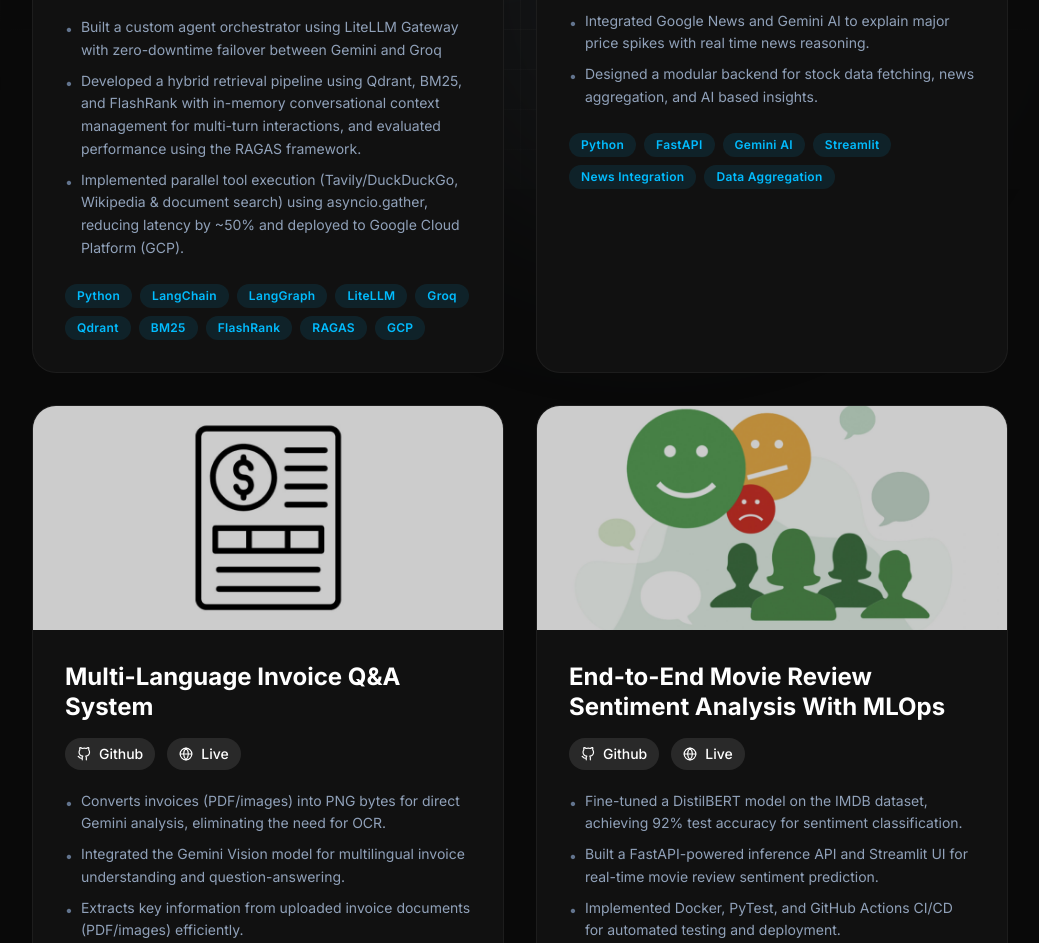
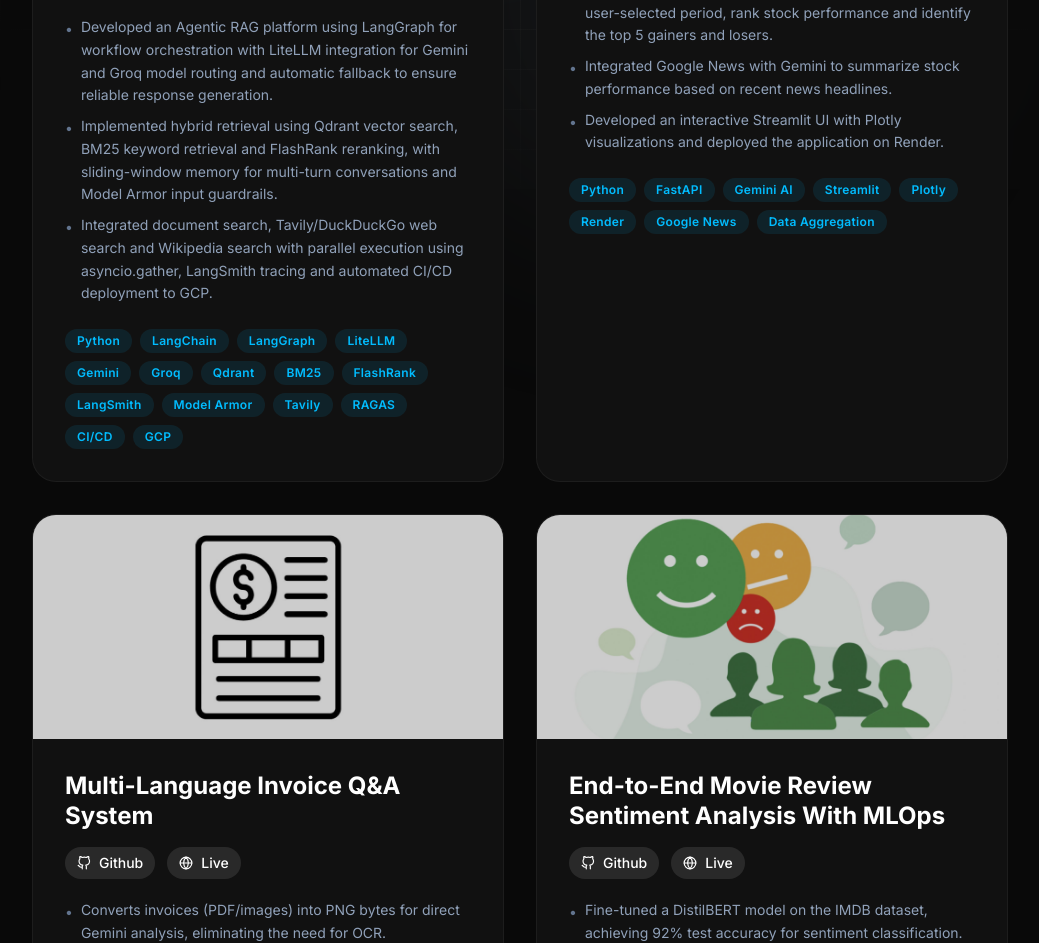
Before and after one commit to sushrutha777/Portfolio, a Next.js app: page /projects in a window 1280 px wide. Shown: the part 611-1554 px from the top of the page, without its empty margins (120-1159 px from the left). Built offline with nearby package versions, Linux system fonts and the light colour scheme.

Commit message:
Update portfolio content and resume

```diff
--- a/src/app/layout.tsx
+++ b/src/app/layout.tsx
@@ -121,7 +121,7 @@ const jsonLd = {
       url: SITE_URL,
       jobTitle: "Data Scientist & Generative AI Engineer",
       description:
-        "Final year Data Science student specializing in AI, ML, Deep Learning, Generative AI, RAG, and LangChain. Based in Bengaluru, India.",
+        "Final year Data Science student specializing in Generative AI, MLOps, and Full-Stack development, building production-ready AI systems. Based in Bengaluru, India.",
       email: "sushruthaskottary777@gmail.com",
       sameAs: [
         "https://github.com/sushrutha777",
--- a/src/components/sections/About.tsx
+++ b/src/components/sections/About.tsx
@@ -36,9 +36,9 @@ export default function About() {
             </h3>
 
             <p className="text-slate-300 leading-relaxed mb-8 text-sm md:text-base">
-              I am a proactive Data Science undergrad with a profound enthusiasm for developing data-driven solutions and exploring innovative technologies in Machine Learning and Generative AI.
-              Currently, I am delving deeply into Python and modern frameworks to build production RAG systems and construct robust AI applications.
-              Always eager to learn and adapt, I look forward to contributing to impactful projects!
+              Data Science undergraduate with hands-on experience building production-grade AI systems across Machine Learning, Deep Learning and Generative AI.
+              I build end-to-end RAG pipelines, LLM-powered applications and MLOps workflows, with a consistent focus on reliability, scalability and real-world impact.
+              Open to roles and collaborations where I can apply my expertise to build meaningful, AI-driven solutions.
             </p>
 
             <div className="flex flex-wrap gap-4">
--- a/src/components/sections/Contact.tsx
+++ b/src/components/sections/Contact.tsx
@@ -92,7 +92,7 @@ export default function Contact() {
                 </h2>
                 <div className="w-12 h-1 bg-brand-purple rounded-full mb-8"></div>
                 <p className="text-slate-400 text-lg mb-12 max-w-md leading-relaxed">
-                  Actively seeking roles in Data Science, ML, and Generative AI, with a strong interest in building intelligent, data driven solutions.
+                  Actively seeking roles in Data Science, ML and Generative AI with a strong interest in building intelligent, data driven solutions.
                 </p>
 
                 <div className="space-y-6">
--- a/src/components/sections/Experience.tsx
+++ b/src/components/sections/Experience.tsx
@@ -10,9 +10,9 @@ const experiences = [
     type: "Freelance",
     date: "Jan 2026 — Present",
     bullets: [
-      <>Built and deployed a responsive portfolio website for the digital marketing agency <a href="https://shotnest.in/" target="_blank" rel="noopener noreferrer" className="text-indigo-400 hover:text-white font-semibold transition-colors underline decoration-indigo-400/30 underline-offset-2">ShotNest</a>, featuring a Gemini AI chatbot for user queries, Firebase App Check for security, and a password-protected contact form.</>,
-      <>Developed a production-ready fish delivery web application for a local fish business <a href="https://macchikart.in" target="_blank" rel="noopener noreferrer" className="text-indigo-400 hover:text-white font-semibold transition-colors underline decoration-indigo-400/30 underline-offset-2">MacchiKart</a> with Firebase and Google Antigravity, featuring guest checkout, cash-on-delivery, order tracking, and an admin portal.</>,
-      <>Developed and deployed a portfolio website for an educational Institution <a href="https://www.baschoolandcollege.com/" target="_blank" rel="noopener noreferrer" className="text-indigo-400 hover:text-white font-semibold transition-colors underline decoration-indigo-400/30 underline-offset-2 whitespace-nowrap">BA School & College</a> and <a href="https://www.baitithumbay.com/" target="_blank" rel="noopener noreferrer" className="text-indigo-400 hover:text-white font-semibold transition-colors underline decoration-indigo-400/30 underline-offset-2 whitespace-nowrap">BA ITI</a>.</>,
+      <>Built and deployed a responsive portfolio website for the digital marketing agency <a href="https://shotnest.in/" target="_blank" rel="noopener noreferrer" className="text-indigo-400 hover:text-white font-semibold transition-colors underline decoration-indigo-400/30 underline-offset-2">ShotNest</a>, implementing a Formspree-powered contact form, responsive layouts, and production hosting on Firebase.</>,
+      <>Developed a production-ready fish delivery web application for a local fish business <a href="https://macchikart.in" target="_blank" rel="noopener noreferrer" className="text-indigo-400 hover:text-white font-semibold transition-colors underline decoration-indigo-400/30 underline-offset-2">MacchiKart</a>, featuring guest checkout, cash-on-delivery, order tracking and a dedicated admin portal for order management.</>,
+      <>Designed and deployed a portfolio website for an educational Institution <a href="https://www.baschoolandcollege.com/" target="_blank" rel="noopener noreferrer" className="text-indigo-400 hover:text-white font-semibold transition-colors underline decoration-indigo-400/30 underline-offset-2 whitespace-nowrap">BA School &amp; College</a> and <a href="https://www.baitithumbay.com/" target="_blank" rel="noopener noreferrer" className="text-indigo-400 hover:text-white font-semibold transition-colors underline decoration-indigo-400/30 underline-offset-2 whitespace-nowrap">BA ITI</a>.</>,
       <>Contributed to the development of the PDF utility web app <a href="https://trymypdf.web.app/" target="_blank" rel="noopener noreferrer" className="text-indigo-400 hover:text-white font-semibold transition-colors underline decoration-indigo-400/30 underline-offset-2">TryMyPDF</a> as part of the development team.</>,
       "Implemented SEO techniques using Google Search Console to improve website indexing and search visibility."
     ]
--- a/src/components/sections/Hero.tsx
+++ b/src/components/sections/Hero.tsx
@@ -21,7 +21,7 @@ export default function Hero() {
           </h1>
 
           <p className="text-lg md:text-2xl text-slate-400 font-light max-w-2xl leading-relaxed">
-            Final year Data Science student with experience in AI, ML, and DL, crafting code to solve real-world problems.
+            Final year Data Science student specializing in Generative AI, MLOps, and Full-Stack development, building production-ready AI systems.
           </p>
 
           <div className="flex flex-wrap items-center justify-center gap-4 mt-8">
--- a/src/components/sections/Projects.tsx
+++ b/src/components/sections/Projects.tsx
@@ -10,11 +10,11 @@ const projects = [
     id: "rag",
     title: "End-to-End Agentic RAG System (Document, Web & Wikipedia Search)",
     points: [
-      "Built a custom agent orchestrator using LiteLLM Gateway with zero-downtime failover between Gemini and Groq",
-      "Developed a hybrid retrieval pipeline using Qdrant, BM25, and FlashRank with in-memory conversational context management for multi-turn interactions, and evaluated performance using the RAGAS framework.",
-      "Implemented parallel tool execution (Tavily/DuckDuckGo, Wikipedia & document search) using asyncio.gather, reducing latency by ~50% and deployed to Google Cloud Platform (GCP)."
+      "Developed an Agentic RAG platform using LangGraph for workflow orchestration with LiteLLM integration for Gemini and Groq model routing and automatic fallback to ensure reliable response generation.",
+      "Implemented hybrid retrieval using Qdrant vector search, BM25 keyword retrieval and FlashRank reranking, with sliding-window memory for multi-turn conversations and Model Armor input guardrails.",
+      "Integrated document search, Tavily/DuckDuckGo web search and Wikipedia search with parallel execution using asyncio.gather, LangSmith tracing and automated CI/CD deployment to GCP."
     ],
-    tags: ["Python", "LangChain", "LangGraph", "LiteLLM", "Groq", "Qdrant", "BM25", "FlashRank", "RAGAS", "GCP"],
+    tags: ["Python", "LangChain", "LangGraph", "LiteLLM", "Gemini", "Groq", "Qdrant", "BM25", "FlashRank", "LangSmith", "Model Armor", "Tavily", "RAGAS", "CI/CD", "GCP"],
     codeLink: "https://github.com/sushrutha777/AI-Platform-with-Agentic-Retrieval",
     liveLink: "https://enterprise-ai-platform-with-agentic-retrieval-git-605042885639.asia-south1.run.app/",
     image: "/agentic-rag.png",
@@ -23,11 +23,11 @@ const projects = [
     id: "stock",
     title: "Stock Movement Reason Finder",
     points: [
-      "Built a FastAPI based tool to analyze NIFTY100 stock movements, identifying top gainers and losers.",
-      "Integrated Google News and Gemini AI to explain major price spikes with real time news reasoning.",
-      "Designed a modular backend for stock data fetching, news aggregation, and AI based insights."
+      "Developed a stock analysis system to calculate percentage price changes across NIFTY100 stocks over a user-selected period, rank stock performance and identify the top 5 gainers and losers.",
+      "Integrated Google News with Gemini to summarize stock performance based on recent news headlines.",
+      "Developed an interactive Streamlit UI with Plotly visualizations and deployed the application on Render."
     ],
-    tags: ["Python", "FastAPI", "Gemini AI", "Streamlit", "News Integration", "Data Aggregation"],
+    tags: ["Python", "FastAPI", "Gemini AI", "Streamlit", "Plotly", "Render", "Google News", "Data Aggregation"],
     codeLink: "https://github.com/sushrutha777/Stock_Movement_Reason_Finder",
     liveLink: "https://stock-movement-reason-finder.streamlit.app/",
     image: "/stock-movement.png",
@@ -50,10 +50,10 @@ const projects = [
     title: "End-to-End Movie Review Sentiment Analysis With MLOps",
     points: [
       "Fine-tuned a DistilBERT model on the IMDB dataset, achieving 92% test accuracy for sentiment classification.",
-      "Built a FastAPI-powered inference API and Streamlit UI for real-time movie review sentiment prediction.",
-      "Implemented Docker, PyTest, and GitHub Actions CI/CD for automated testing and deployment."
+      "Containerized and deployed the model on Hugging Face with Streamlit UI, PyTest and GitHub Actions CI/CD.",
+      "Implemented production monitoring for the FastAPI inference API using Prometheus and Grafana Cloud to track errors, request latency, model inference time and sentiment prediction distribution through dashboards."
     ],
-    tags: ["Python", "PyTorch", "FastAPI", "DistilBERT", "MLOps", "Docker", "GitHub Actions (CI/CD)", "Streamlit"],
+    tags: ["Python", "TensorFlow", "FastAPI", "DistilBERT", "MLOps", "Docker", "Hugging Face", "PyTest", "GitHub Actions (CI/CD)", "Prometheus", "Grafana Cloud", "Streamlit"],
     codeLink: "https://github.com/sushrutha777/Movie-Review-Sentiment-Analysis-With-MLOps",
     liveLink: "https://movie-review-sentiment-analysis-with-mlops-by-sushrutha.streamlit.app/",
     image: "/sentiment-analysis.png",
```
Also changed, not shown: 1 other file (tests, documents, lock files or other folders).
